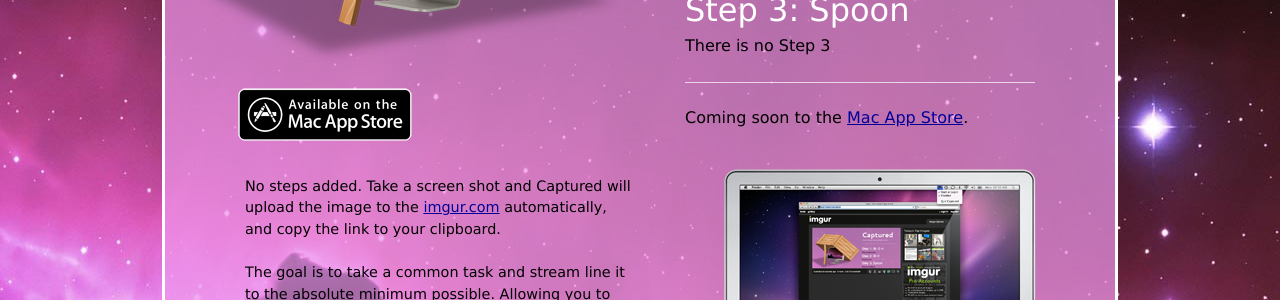
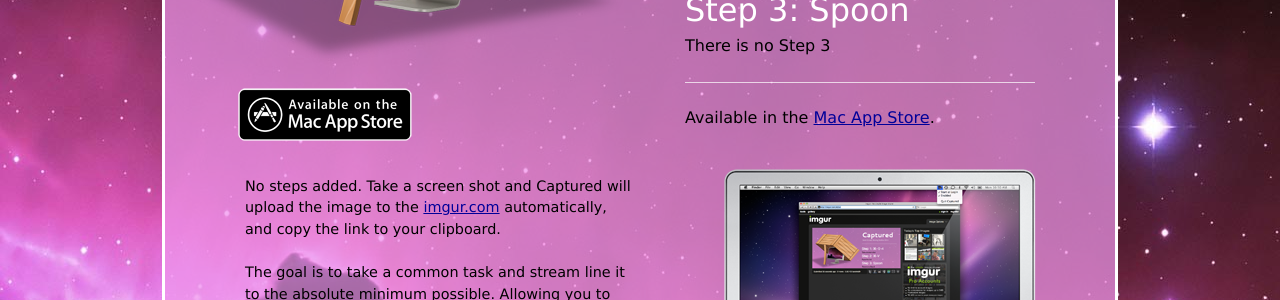
Before and after one commit to csexton/codeography.com, a Jekyll site: the page built from captured/index.markdown, in a window 1280 px wide. Shown: the part 390-690 px from the top of the page. Built offline with Jekyll 4.4.1, drawn with Linux system fonts in a browser that asks for light colours; some web fonts are replaced.

Commit message:
Avaliable now

```diff
--- a/_layouts/captured.html
+++ b/_layouts/captured.html
@@ -112,7 +112,7 @@
         <hr />
 
         <p>
-          Coming soon to the <a href="http://itunes.apple.com/WebObjects/MZStore.woa/wa/viewSoftware?id=414675451&mt=12">Mac App Store</a>.
+          Available in the <a href="http://itunes.apple.com/WebObjects/MZStore.woa/wa/viewSoftware?id=414675451&mt=12">Mac App Store</a>.
         </p>
       </div>
 
```
